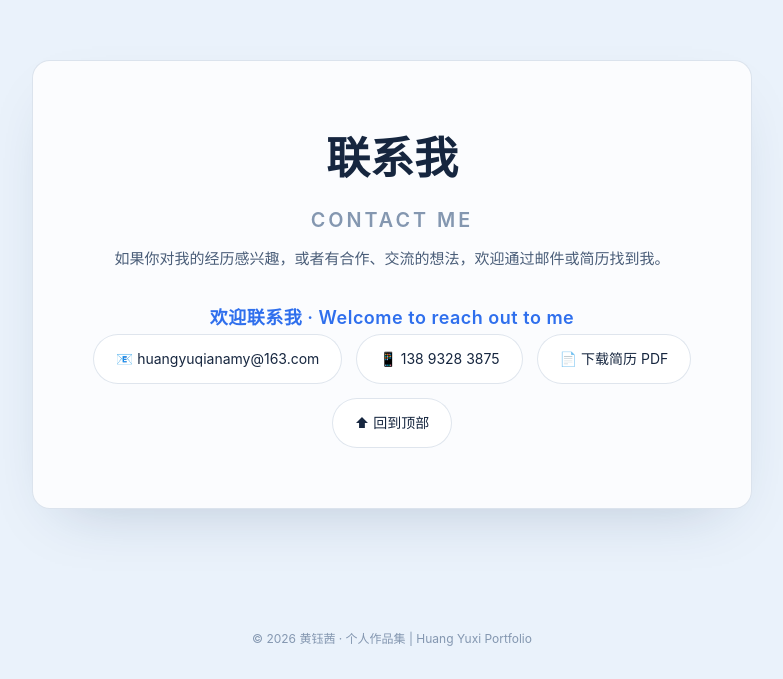
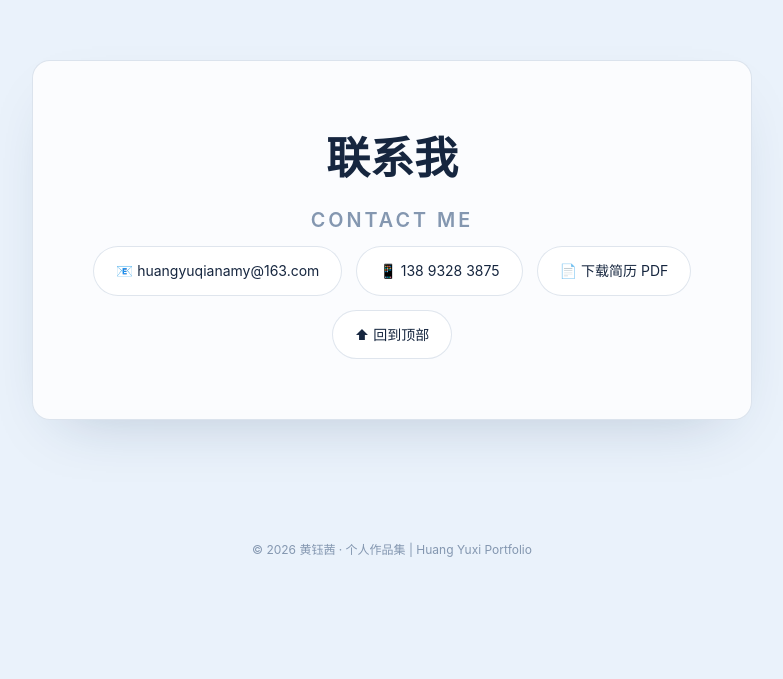
Before and after one commit to amyhuang0521/portfolio-website, a plain HTML site: page index.html in a window 1280 px wide. Shown: the part 8657-9336 px from the top of the page, without its empty margins (248-1031 px from the left). After the commit the page ends 9248 px from the top, so only its background shows below. Drawn offline with Linux system fonts and the light colour scheme.

Commit message:
Remove contact intro paragraphs

```diff
--- a/index.html
+++ b/index.html
@@ -1174,10 +1174,6 @@ footer.copy{text-align:center;padding:30px 20px;color:var(--text-faint);font-siz
         联系我
         <span class="cn">Contact me</span>
       </h2>
-      <p class="lead">
-        如果你对我的经历感兴趣，或者有合作、交流的想法，欢迎通过邮件或简历找到我。
-      </p>
-      <p class="contact-outro">欢迎联系我 · Welcome to reach out to me</p>
       <div class="contact-links">
         <a href="mailto:huangyuqianamy@163.com">📧 huangyuqianamy@163.com</a>
         <a href="tel:13893283875">📱 138 9328 3875</a>
```
